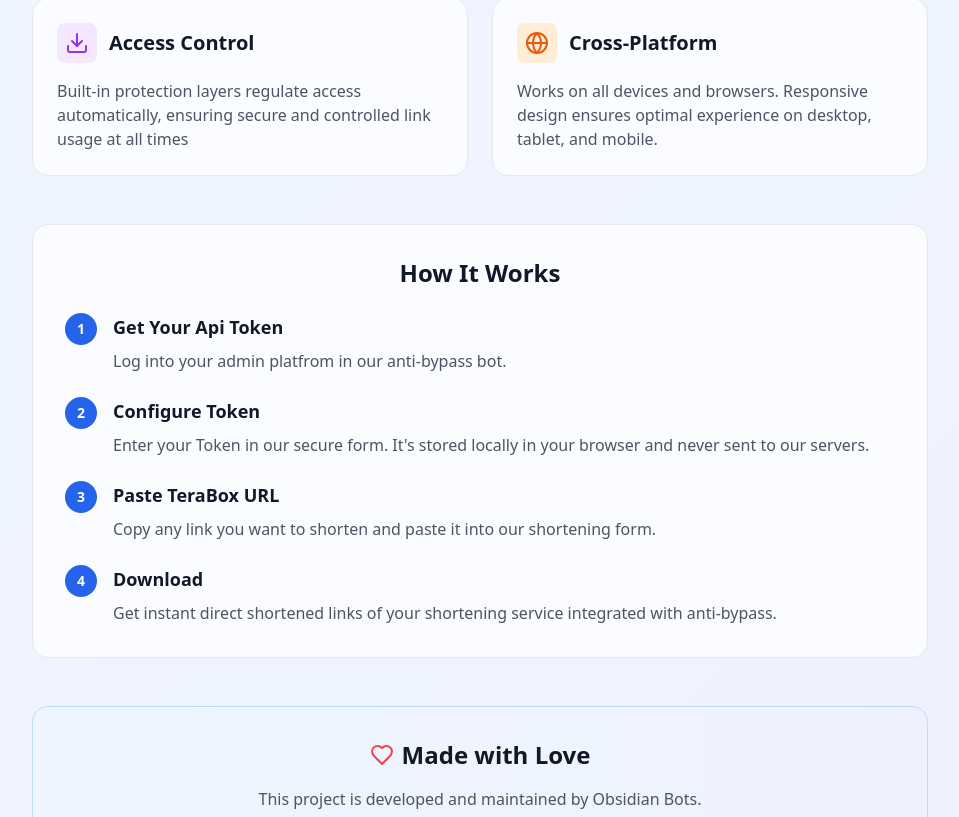
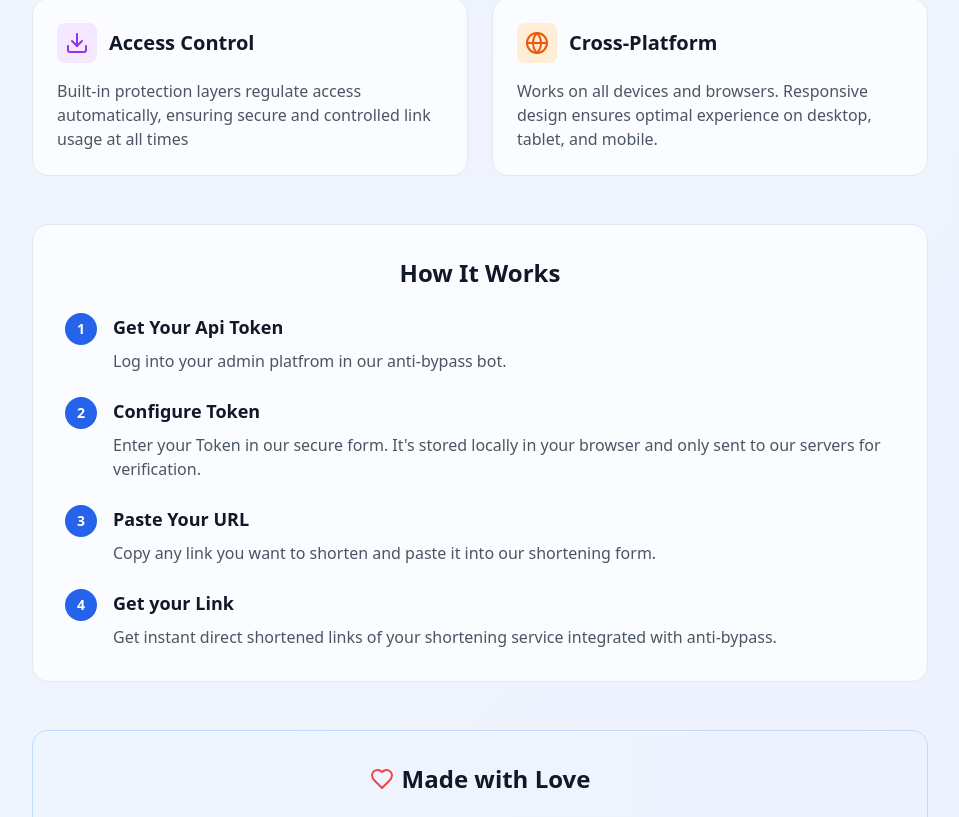
Before and after one commit to adityakumar72381/Tool12, a React (Vite) app: page /about in a window 1280 px wide. Shown: the part 421-1238 px from the top of the page, without its empty margins (160-1119 px from the left). Built offline with nearby package versions, Linux system fonts and the light colour scheme.

Commit message:
Update About.tsx

```diff
--- a/src/pages/About.tsx
+++ b/src/pages/About.tsx
@@ -88,7 +88,7 @@ const About: React.FC = () => {
             <div>
               <h3 className="text-lg font-semibold text-gray-900 dark:text-white mb-2">Configure Token</h3>
               <p className="text-gray-600 dark:text-gray-300">
-                Enter your Token in our secure form. It's stored locally in your browser and never sent to our servers.
+                Enter your Token in our secure form. It's stored locally in your browser and only sent to our servers for verification.
               </p>
             </div>
           </div>
@@ -98,7 +98,7 @@ const About: React.FC = () => {
               3
             </div>
             <div>
-              <h3 className="text-lg font-semibold text-gray-900 dark:text-white mb-2">Paste TeraBox URL</h3>
+              <h3 className="text-lg font-semibold text-gray-900 dark:text-white mb-2">Paste Your URL</h3>
               <p className="text-gray-600 dark:text-gray-300">
                 Copy any link you want to shorten and paste it into our shortening form.
               </p>
@@ -110,7 +110,7 @@ const About: React.FC = () => {
               4
             </div>
             <div>
-              <h3 className="text-lg font-semibold text-gray-900 dark:text-white mb-2">Download</h3>
+              <h3 className="text-lg font-semibold text-gray-900 dark:text-white mb-2">Get your Link</h3>
               <p className="text-gray-600 dark:text-gray-300">
                 Get instant direct shortened links of your shortening service integrated with anti-bypass.
               </p>
```
